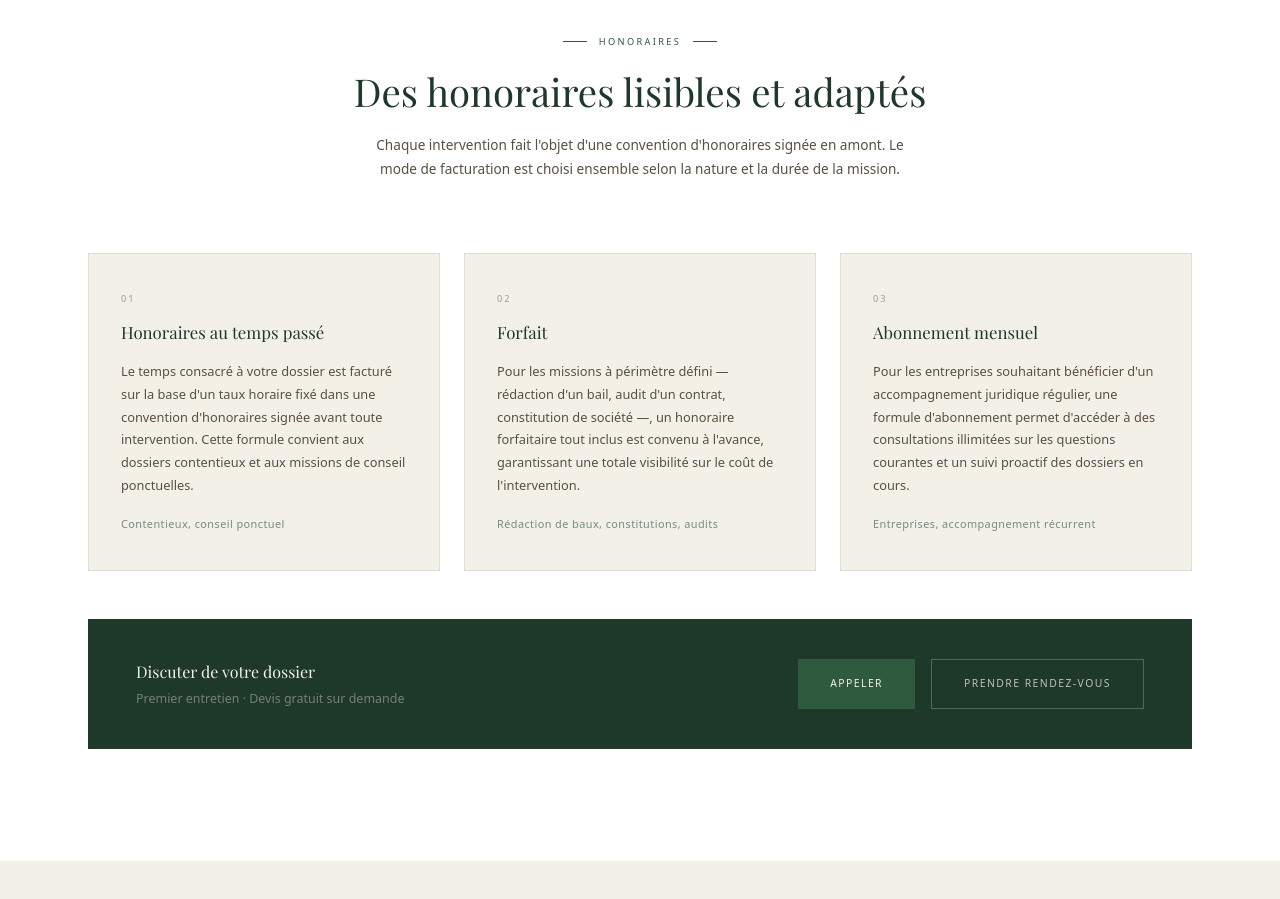
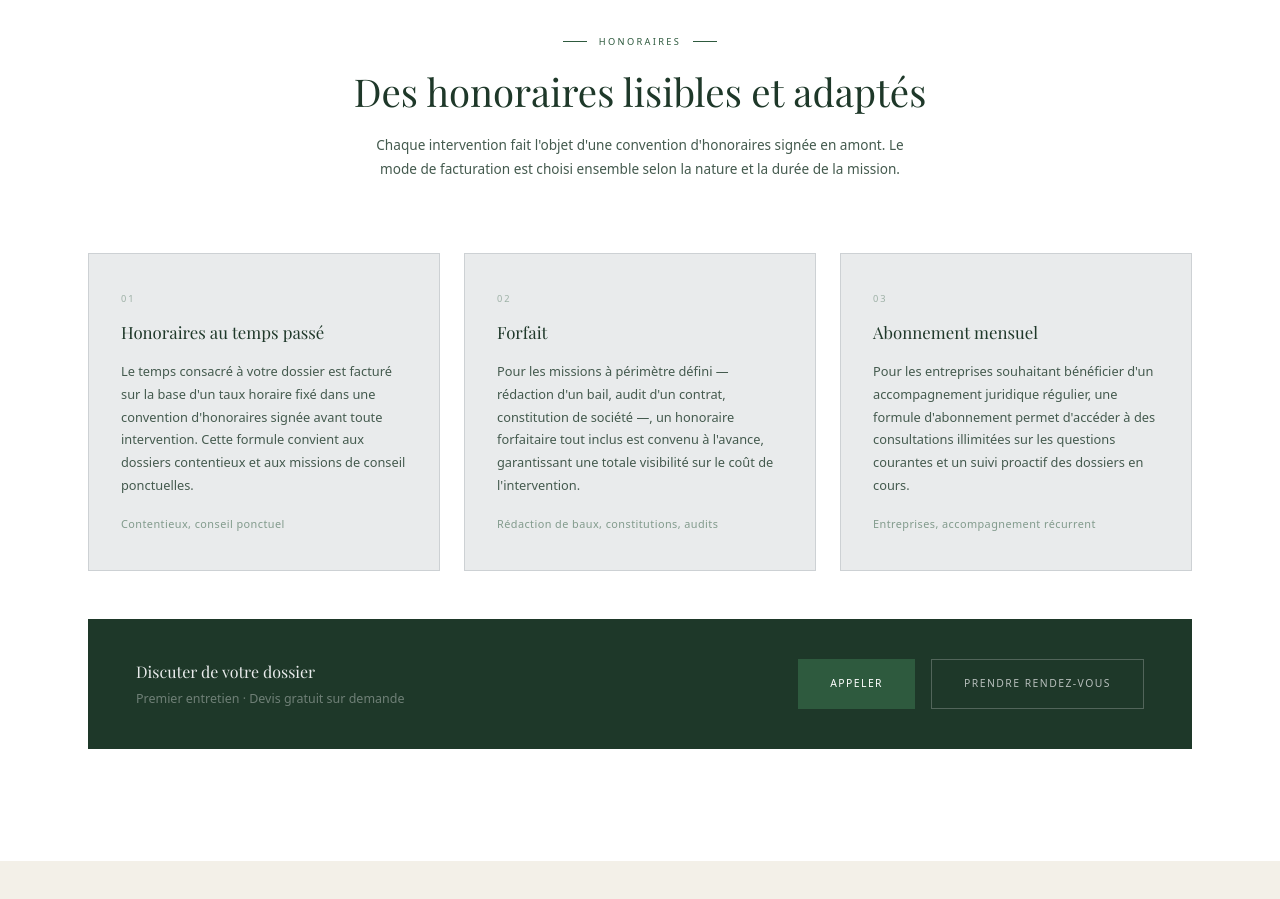
Before and after one commit to sleloutre-afk/elgart-avocat-test0723, a Next.js app: page / in a window 1280 px wide. Shown: the part 3340-4239 px from the top of the page. Built offline with nearby package versions, Linux system fonts and the light colour scheme; a web font is replaced by a local one.

Commit message:
update src/components/Honoraires.tsx

```diff
--- a/src/components/Honoraires.tsx
+++ b/src/components/Honoraires.tsx
@@ -21,7 +21,7 @@ const MODES = [
 
 export default function Honoraires() {
   return (
-    <section id="honoraires" style={{ background: '#fff', padding: '7rem 0' }}>
+    <section id="honoraires" style={{ background: '#ffffff', padding: '7rem 0' }}>
       <div className="max-w-6xl mx-auto px-6">
 
         <div style={{ textAlign: 'center', marginBottom: '4.5rem' }}>
@@ -33,39 +33,39 @@ export default function Honoraires() {
           <h2 style={{ fontFamily: 'var(--font-playfair)', fontSize: 'clamp(1.7rem, 3vw, 2.4rem)', fontWeight: 400, color: '#1e3829', margin: '0 0 1.2rem', lineHeight: 1.20 }}>
             Des honoraires lisibles et adaptés
           </h2>
-          <p style={{ fontSize: '0.85rem', color: '#5a5040', lineHeight: 1.75, maxWidth: '540px', margin: '0 auto' }}>
+          <p style={{ fontSize: '0.85rem', color: '#445a4e', lineHeight: 1.75, maxWidth: '540px', margin: '0 auto' }}>
             Chaque intervention fait l&apos;objet d&apos;une convention d&apos;honoraires signée en amont. Le mode de facturation est choisi ensemble selon la nature et la durée de la mission.
           </p>
         </div>
 
         <div style={{ display: 'grid', gridTemplateColumns: 'repeat(3, 1fr)', gap: '1.5rem', marginBottom: '3rem' }}>
           {MODES.map((m) => (
-            <div key={m.num} style={{ border: '1px solid rgba(30,56,41,0.09)', padding: '2.4rem 2rem', background: '#f3f0e8' }}>
-              <div style={{ fontSize: '0.58rem', letterSpacing: '0.20em', color: 'rgba(46,90,62,0.50)', textTransform: 'uppercase', marginBottom: '1rem' }}>
+            <div key={m.num} style={{ border: '1px solid #cdd1d4', padding: '2.4rem 2rem', background: '#e9ebec' }}>
+              <div style={{ fontSize: '0.58rem', letterSpacing: '0.20em', color: 'rgba(46,90,62,0.40)', textTransform: 'uppercase', marginBottom: '1rem' }}>
                 {m.num}
               </div>
               <h3 style={{ fontFamily: 'var(--font-playfair)', fontSize: '1.05rem', fontWeight: 400, color: '#1e3829', margin: '0 0 1rem', lineHeight: 1.30 }}>
                 {m.titre}
               </h3>
-              <p style={{ fontSize: '0.80rem', color: '#5a5040', lineHeight: 1.78, margin: '0 0 1.2rem' }}>{m.desc}</p>
-              <p style={{ fontSize: '0.68rem', color: 'rgba(46,90,62,0.65)', letterSpacing: '0.04em' }}>{m.usage}</p>
+              <p style={{ fontSize: '0.80rem', color: '#445a4e', lineHeight: 1.78, margin: '0 0 1.2rem' }}>{m.desc}</p>
+              <p style={{ fontSize: '0.68rem', color: 'rgba(46,90,62,0.55)', letterSpacing: '0.04em' }}>{m.usage}</p>
             </div>
           ))}
         </div>
 
         <div style={{ background: '#1e3829', padding: '2.5rem 3rem', display: 'flex', flexDirection: 'row', alignItems: 'center', justifyContent: 'space-between', gap: '2rem', flexWrap: 'wrap' }}>
           <div>
-            <p style={{ fontFamily: 'var(--font-playfair)', fontSize: '1rem', color: '#f3f0e8', margin: '0 0 0.4rem', fontWeight: 400 }}>
+            <p style={{ fontFamily: 'var(--font-playfair)', fontSize: '1rem', color: '#e9ebec', margin: '0 0 0.4rem', fontWeight: 400 }}>
               Discuter de votre dossier
             </p>
-            <p style={{ fontSize: '0.78rem', color: 'rgba(243,240,232,0.40)', margin: 0 }}>
+            <p style={{ fontSize: '0.78rem', color: 'rgba(233,235,236,0.40)', margin: 0 }}>
               Premier entretien · Devis gratuit sur demande
             </p>
           </div>
           <div style={{ display: 'flex', gap: '1rem', flexWrap: 'wrap' }}>
             <a href="tel:+33630267143" style={{
               display: 'inline-flex', alignItems: 'center',
-              background: '#2e5a3e', color: '#f3f0e8',
+              background: '#2e5a3e', color: '#ffffff',
               padding: '1rem 2rem', textDecoration: 'none',
               fontSize: '0.65rem', letterSpacing: '0.14em', textTransform: 'uppercase',
               whiteSpace: 'nowrap',
@@ -74,7 +74,7 @@ export default function Honoraires() {
             </a>
             <a href="https://calendly.com/elgart-avocate/30min" target="_blank" rel="noopener noreferrer" style={{
               display: 'inline-flex', alignItems: 'center',
-              border: '1px solid rgba(243,240,232,0.25)', color: 'rgba(243,240,232,0.75)',
+              border: '1px solid rgba(233,235,236,0.25)', color: 'rgba(233,235,236,0.75)',
               padding: '1rem 2rem', textDecoration: 'none',
               fontSize: '0.65rem', letterSpacing: '0.14em', textTransform: 'uppercase',
               whiteSpace: 'nowrap',
```
